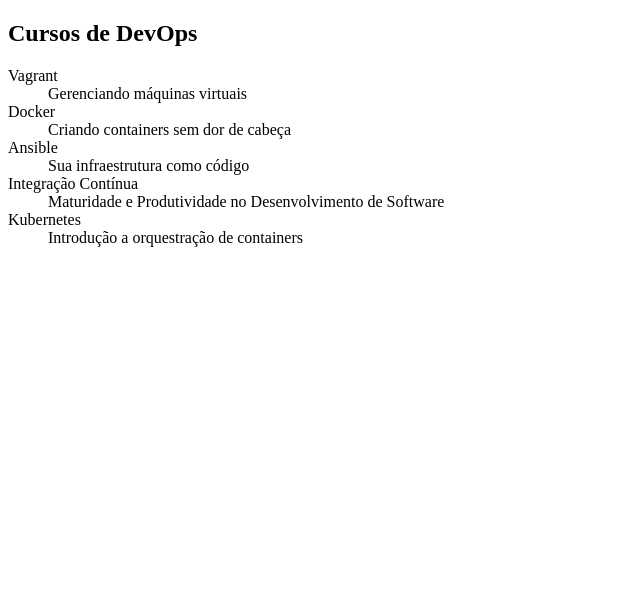
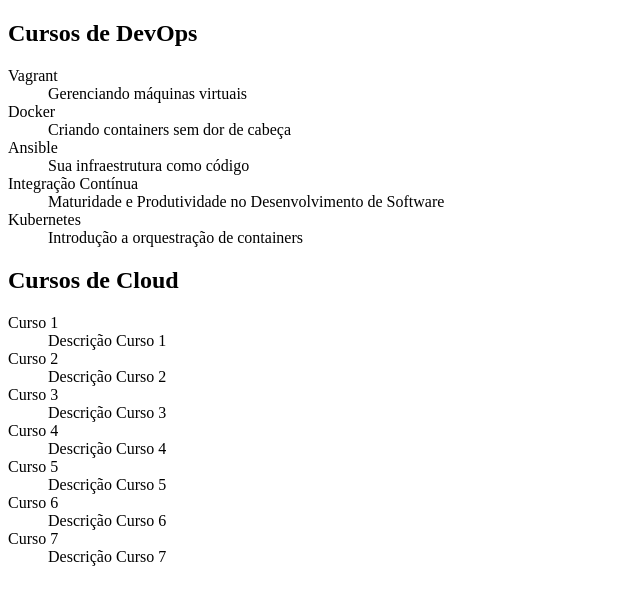
Before and after one commit to renatocipriano/alura-git, a plain HTML site: page index.html in a window 1280 px wide. Shown: the whole page, without its empty margins (0-640 px from the left). Drawn offline with Linux system fonts and the light colour scheme.

Commit message:
Adicionado outros cursos de cloud

```diff
--- a/index.html
+++ b/index.html
@@ -19,6 +19,22 @@
 		<dt>Kubernetes</dt>
 		<dd>Introdução a orquestração de containers</dd>
 	</dl>
-
+	<h2 class="titulo">Cursos de Cloud</h2>
+	<dl>
+		<dt>Curso 1</dt>
+		<dd>Descrição Curso 1</dd>
+		<dt>Curso 2</dt>
+		<dd>Descrição Curso 2</dd>
+		<dt>Curso 3</dt>
+		<dd>Descrição Curso 3</dd>
+		<dt>Curso 4</dt>
+		<dd>Descrição Curso 4</dd>
+		<dt>Curso 5</dt>
+		<dd>Descrição Curso 5</dd>
+		<dt>Curso 6</dt>
+		<dd>Descrição Curso 6</dd>
+		<dt>Curso 7</dt>
+		<dd>Descrição Curso 7</dd>
+	</dl>
 </body>
 </html>
```
